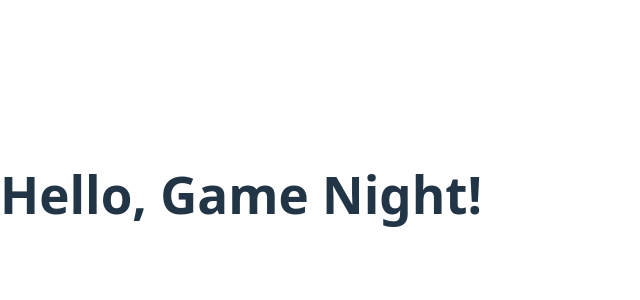
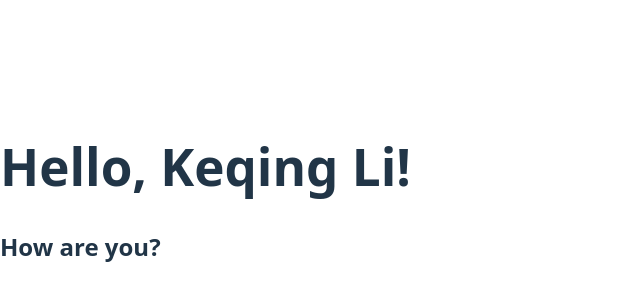
Before and after one commit to keqingli1129/mypower, a React (Vite) app in the folder game-night-app/: page / in a window 1280 px wide. Shown: the part 206-506 px from the top of the page, without its empty margins (0-640 px from the left). Built offline with nearby package versions, Linux system fonts and the light colour scheme.

Commit message:
Update App component to display personalized greeting

```diff
--- a/game-night-app/package.json
+++ b/game-night-app/package.json
@@ -16,7 +16,7 @@
   },
   "devDependencies": {
     "@eslint/js": "^9.39.1",
-    "@microsoft/power-apps-cli": "^1.2.0",
+    "@microsoft/power-apps-cli": "1.2.0",
     "@microsoft/power-apps-vite": "^1.0.2",
     "@types/node": "^24.10.1",
     "@types/react": "^19.2.5",
--- a/game-night-app/src/App.tsx
+++ b/game-night-app/src/App.tsx
@@ -1,5 +1,10 @@
 function App() {
-  return <h1>Hello, Game Night!</h1>
+  return (
+    <>
+      <h1>Hello, Keqing Li!</h1>
+      <h2>How are you?</h2>
+    </>
+  )
 }
 
 export default App
```
